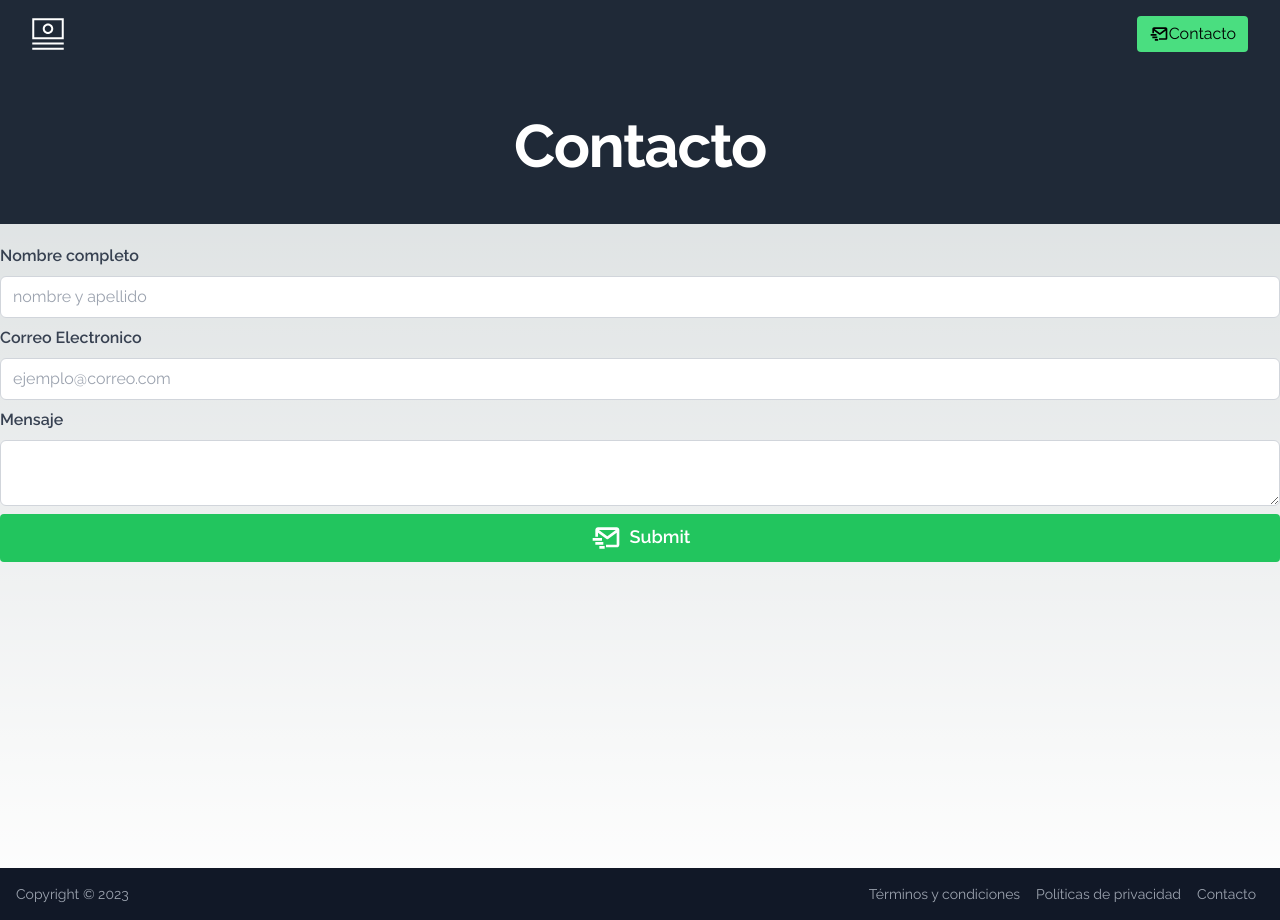
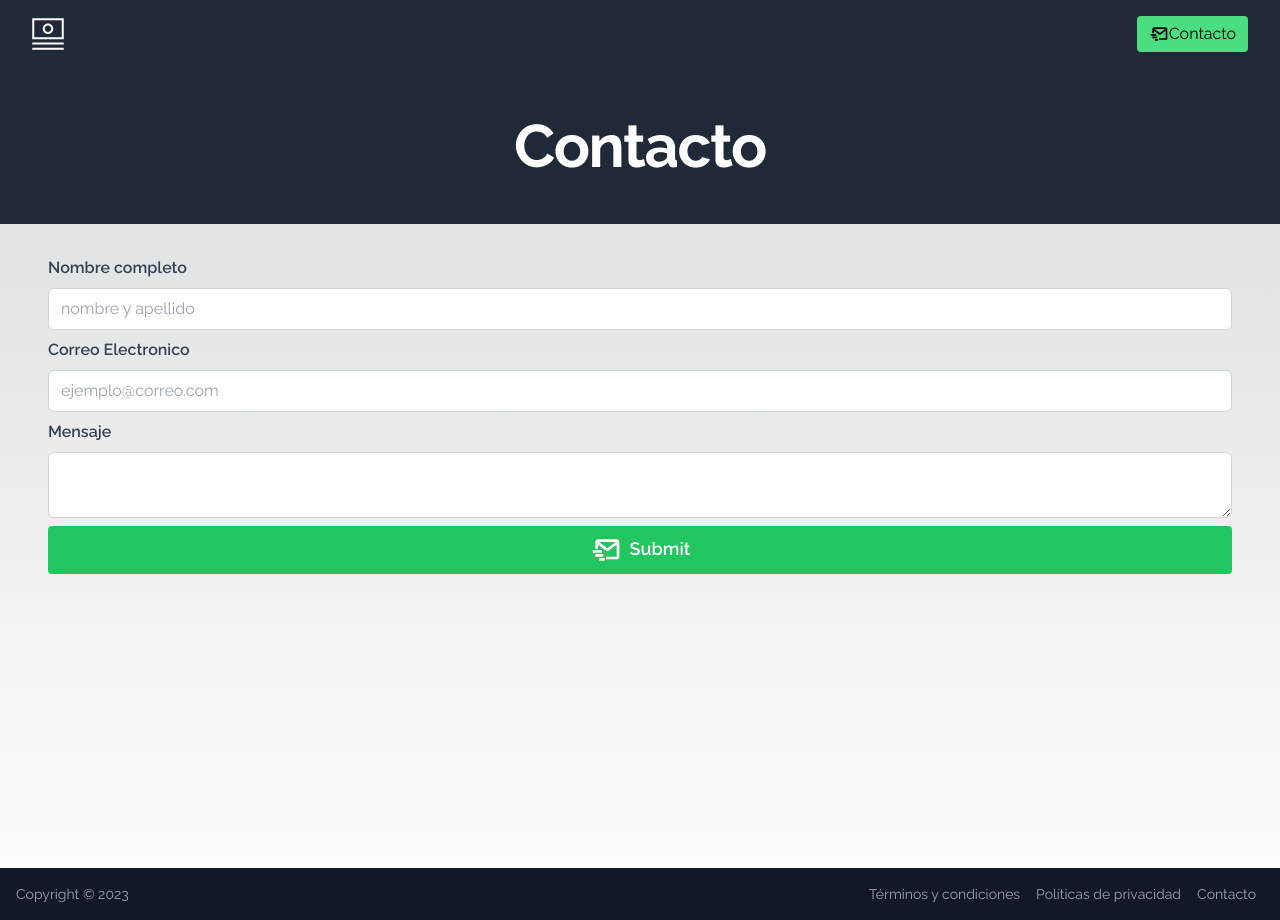
Before and after one commit to AlejandroCosta02/dolar-app-2.0, a Next.js app: page /contacto in a window 1280 px wide. Built offline with nearby package versions, Linux system fonts and the light colour scheme.

Commit message:
cookie added

```diff
--- a/app/contacto/page.tsx
+++ b/app/contacto/page.tsx
@@ -44,10 +44,7 @@ function ContactForm() {
           Contacto
         </h3>
       </div>
-      <form
-        onSubmit={handleSubmit}
-        className="w-1/2 sm:w-full mx-auto pt-5 py-12"
-      >
+      <form onSubmit={handleSubmit} className="mx-12 pt-8">
         <div className="grid grid-cols-1 gap-2">
           <label htmlFor="full-name" className="text-gray-700 font-semibold">
             Nombre completo
```
